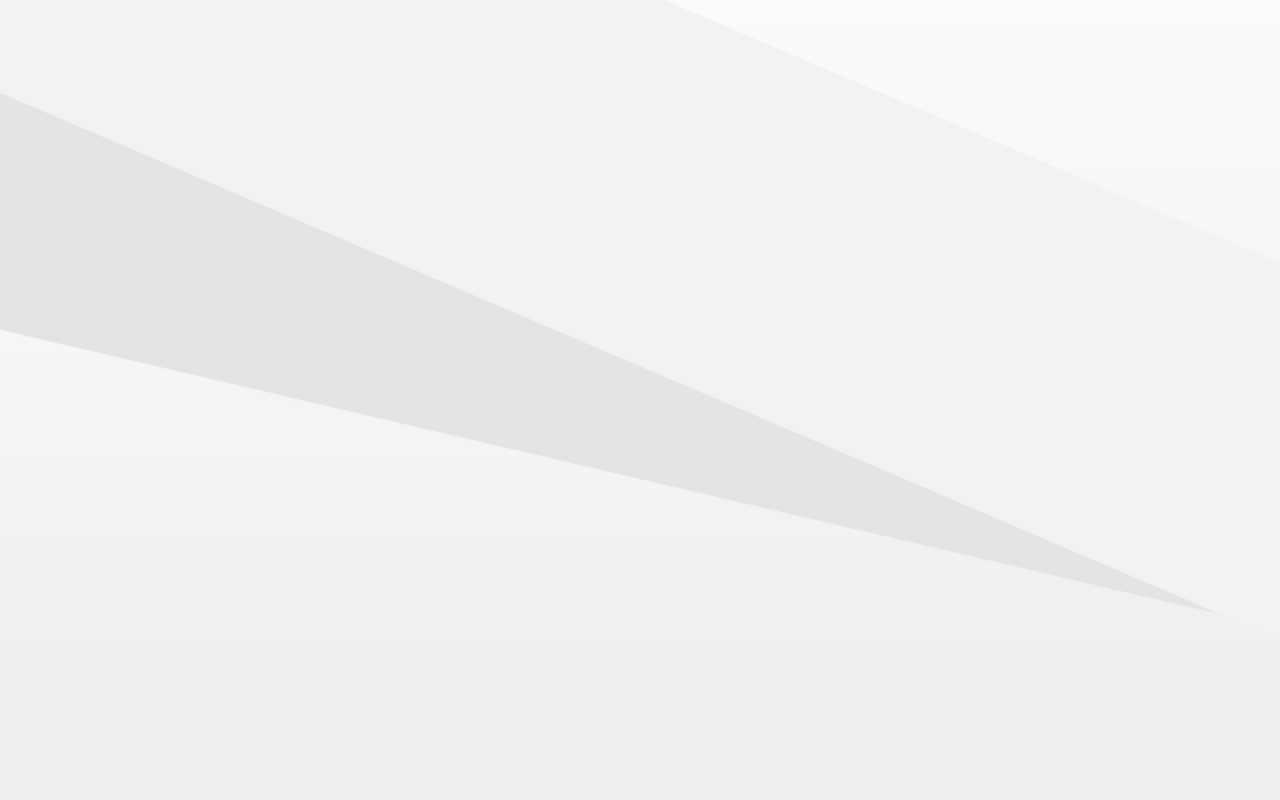
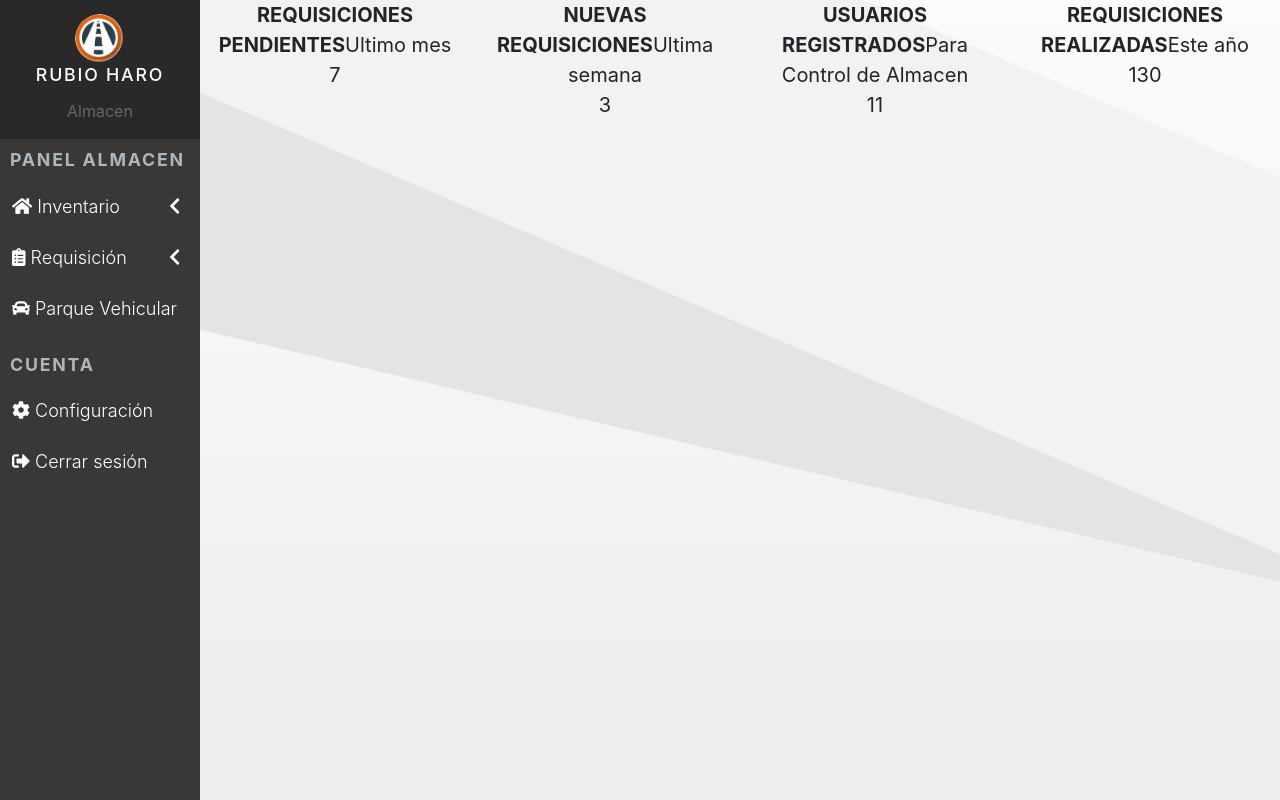
Before and after one commit to RubioHaro/Eagle-2.0, a React (Create React App) app: page /Almacen/home in a window 1280 px wide. Built offline with nearby package versions, Linux system fonts and the light colour scheme.

Commit message:
B0.4 Se corrigieron lar rutas. Preparación del modulo Almacen

```diff
--- a/src/Almacen/Almacen.jsx
+++ b/src/Almacen/Almacen.jsx
@@ -1,50 +1,31 @@
 import React, { Component } from 'react';
-import logo from '../img/LOGE3SAGTES.png';
-let version = 'Beta 0.2';
+import { BrowserRouter, Route, Switch, Redirect } from "react-router-dom";
+import principalAlmacen from './principal/principal';
+import systemInfo from './principal/config';
+import Sidebar from './principal/sidebar/sidebar';
+
 class Almacen extends Component {
 
   static propTypes = {}
 
   render = () => (
     <div>
-      <div class="slide" id="slide-1" data-slide="1">
-        <div class="container">
-          <div class="card">
-            <div class="card-header">
-              <p class="h2">SISTEMA DE  CONTROL DE ALMACEN</p>
-            </div>
-            <div class="card-body">
+      <div className="slide" id="slide-1" data-slide="1">
+        <Sidebar />
+        <div className="page">
+          <div className="container">
+            <BrowserRouter>
+              <Switch>
+                <Route path="/Almacen/home" component={principalAlmacen} />
+                <Route path="/Almacen/info" component={systemInfo} />
 
-              <div class="row">
-                <div class="col-md-4">
-                  <div class="ContenedorImagenImagotipoIndex">
-                    <img src={logo} alt="Imagotipo" class="img-fluid" title="Eagle Proyect" />
-                  </div>
-                </div>
-                <div class="col-md-8  text-justify">
-                  <form method="POST" action="../Ingreso">
-                    <div class="form-group">
-                      <label for="Usuario">Usuario</label>
-                      <input autofocus type="text" autocomplete="username" class="form-control" name="Usuario" required placeholder="Usuario" id="Usuario" />
-                    </div>
-                    <div class="form-group">
-                      <label for="Usuario">Contraseña:</label>
-                      <input type="password" autocomplete="current-password" class="form-control" name="Pass" required placeholder="Contraseña" id="Pass" />
-                    </div>
-                    <div class="form-group text-center">
-                      <button type="submit" name="Sistema" value="Almacen" class="btn btn-danger">Acceder</button>
-                    </div>
-                  </form>
-                </div>
-              </div>
-            </div>
-            <div class="card-footer">
-              <p class="h4">Eagle Proyect - Rubio Haro Systems.</p>
-            </div>
+                {/* A revisar */}
+                {/* <Redirect to="Almacen/home" /> */}
+              </Switch>
+            </BrowserRouter>
           </div>
 
         </div>
-        version {version}
       </div>
     </div>
   )
--- a/src/Almacen/principal/config/system-info.jsx
+++ b/src/Almacen/principal/config/system-info.jsx
@@ -12,7 +12,7 @@ class systemInfo extends React.Component {
           <label>INFORMACIÓN SOBRE SISTEMA DE CONTROL DE ALMACEN</label>
         </div>
         <div className="card-body text-center">
-          <img src={img} className="img-fluid p-4" width="200" height="150" />
+          <img src={img} alt="Isologo" className="img-fluid p-4" width="200" height="150" />
           <p>Versión BETA 1.0<i className="fa fa-github"></i></p>
           <p>SISTEMA DE CONTROL DE ALMACEN</p>
           <p>Un desarrollo de Rubio Haro Systems<i className="fa fa-copyright"></i></p>
--- a/src/Almacen/principal/principal.jsx
+++ b/src/Almacen/principal/principal.jsx
@@ -1,8 +1,4 @@
 import React, { Component } from 'react';
-import { FontAwesomeIcon } from '@fortawesome/react-fontawesome';
-
-import Sidebar from './sidebar/sidebar';
-let version = 'Beta 0.2';
 
 class principalAlmacen extends Component {
 
@@ -10,10 +6,6 @@ class principalAlmacen extends Component {
 
     render = () => (
         <div>
-
-            <div className="slide" id="slide-1" data-slide="1">
-                <div className="container">
-                <Sidebar/>
             <div className="row">
                 <div className="col-xl-3 col-md-5 col-7">
                     <div className="wrapper count-title d-flex">
@@ -49,9 +41,6 @@ class principalAlmacen extends Component {
                 </div>
             </div>
         </div>
-                version {version}
-            </div>
-        </div>
     )
 }
 
--- a/src/Almacen/principal/sidebar/sidebar.jsx
+++ b/src/Almacen/principal/sidebar/sidebar.jsx
@@ -89,9 +89,9 @@ export default class Sidebar extends React.Component {
                                             </Nav>
                                         </Collapse>
                                     </NavItem>
-                                    <NavItem>
+                                    <NavItem className="side-menu list-unstyled">
                                         <NavLink onClick={this.toggleNavbarRequisiciones}>
-                                            <FontAwesomeIcon icon="clipboard-list" />  Requisición
+                                            <FontAwesomeIcon icon="clipboard-list" />  Requisición {this.state.open ? this.openIcon : this.closeIcon}
                                         </NavLink>
                                         <Collapse isOpen={!this.state.collapsed_requisiciones} navbar>
                                             <Nav navbar>
@@ -109,9 +109,6 @@ export default class Sidebar extends React.Component {
                                             <FontAwesomeIcon icon="car" />  Parque Vehicular
                                         </NavLink>
                                     </NavItem>
-                                    <ul id="side-main-menu" class="side-menu list-unstyled">
-                                        <li><a href="#Inventario" aria-expanded="false" data-toggle="collapse"> <i class="fa fa-database"></i>Respaldos BDD </a></li>
-                                    </ul>I
                                 </Nav>
                             </ul>
                         </div>
@@ -120,7 +117,7 @@ export default class Sidebar extends React.Component {
                             <ul id="side-admin-menu" className="side-menu list-unstyled">
                                 <Nav navbar>
                                     <NavItem>
-                                        <NavLink>
+                                        <NavLink href="./info">
                                             <FontAwesomeIcon icon="cog" />  Configuración
                                         </NavLink>
                                     </NavItem>
--- a/src/App.css
+++ b/src/App.css
@@ -501,3 +501,18 @@ h5 {
 .nav-link {
   cursor: pointer
 }
+
+.page {
+  background-image: url(./img/background.jpg);
+  background-size: cover;
+  background-repeat: no-repeat;
+  position: absolute;
+  top: 0;
+  right: 0;
+  -webkit-transition: width 0.3s linear;
+  transition: width 0.3s linear;
+  width: calc(100% - 200px);
+  background-color: #F4F7FA;
+  min-height: 100vh;
+  padding-bottom: 50px;
+}
--- a/src/App.jsx
+++ b/src/App.jsx
@@ -1,34 +1,22 @@
 import React, { Component } from 'react';
 import { BrowserRouter as Router, Route } from "react-router-dom";
-import logo from './logo.svg';
 import './App.css';
 import Almacen from './Almacen/Almacen';
-import systemInfo from './Almacen/principal/config';
-import principalAlmacen from './Almacen/principal/principal';
 
 import { library } from '@fortawesome/fontawesome-svg-core';
 import { faHome, faClipboardList, faCar, faCog, faSignOutAlt, faChevronUp, faChevronLeft } from '@fortawesome/free-solid-svg-icons';
 
-library.add(faHome, faClipboardList, faCar, faCog, faSignOutAlt,faChevronUp, faChevronLeft);
+library.add(faHome, faClipboardList, faCar, faCog, faSignOutAlt, faChevronUp, faChevronLeft);
 
 class App extends Component {
   render() {
     return (
-      <div className="App">
-        <div className="Fondo">
-          <div className="container">
-            <Router>
-              <div className="App">
-                <Route path="/" />
-                <Route path="/Almacen/login" component={Almacen} />
-                <Route path="/Almacen/principal" component={principalAlmacen} />
-                <Route path="/Almacen/info" component={systemInfo} />
-              </div>
-            </Router>
-          </div>
-
+      <Router>
+        <div className="App Fondo">
+          <Route path="/" />
+          <Route path="/Almacen" component={Almacen} />
         </div>
-      </div>
+      </Router>
     );
   }
 }
```
Also changed, not shown: src/Almacen/login.jsx (added, +33 -0 lines), src/router.jsx (added, +13 -0 lines). Lines whose indentation alone changed are shown as unchanged.
